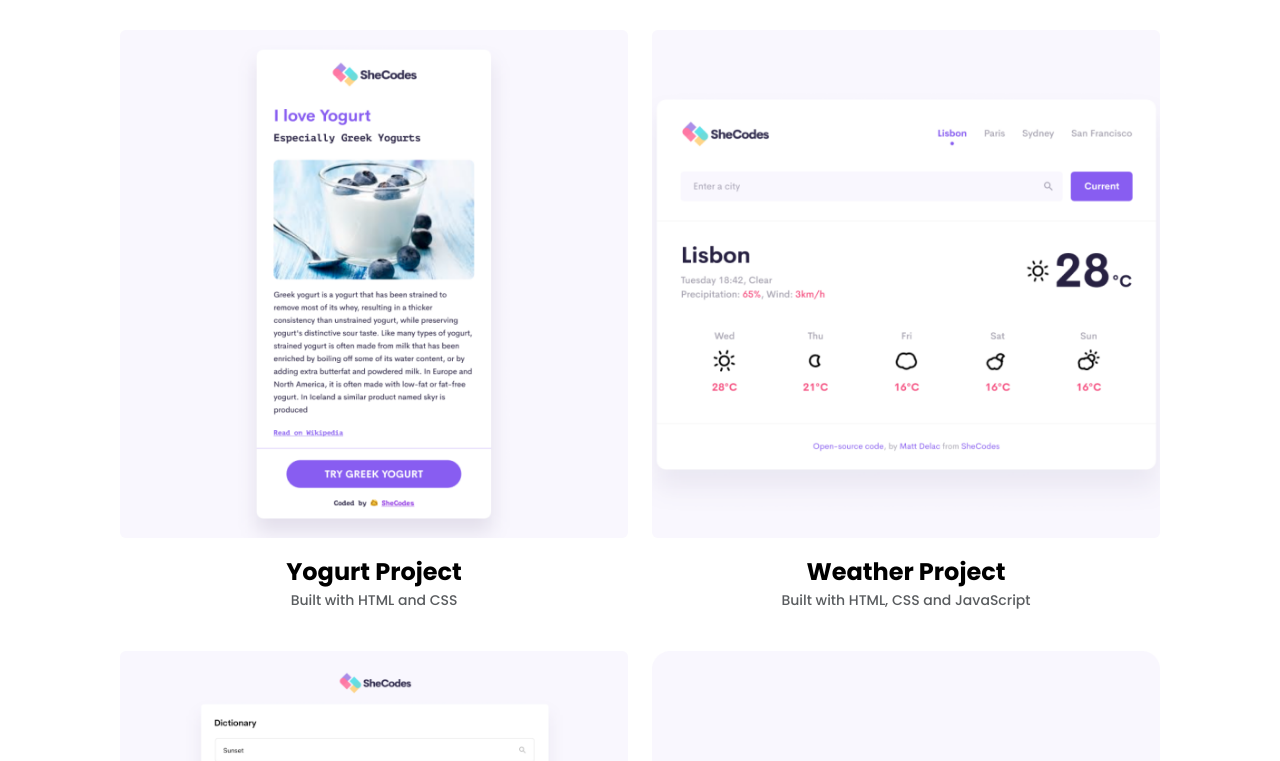
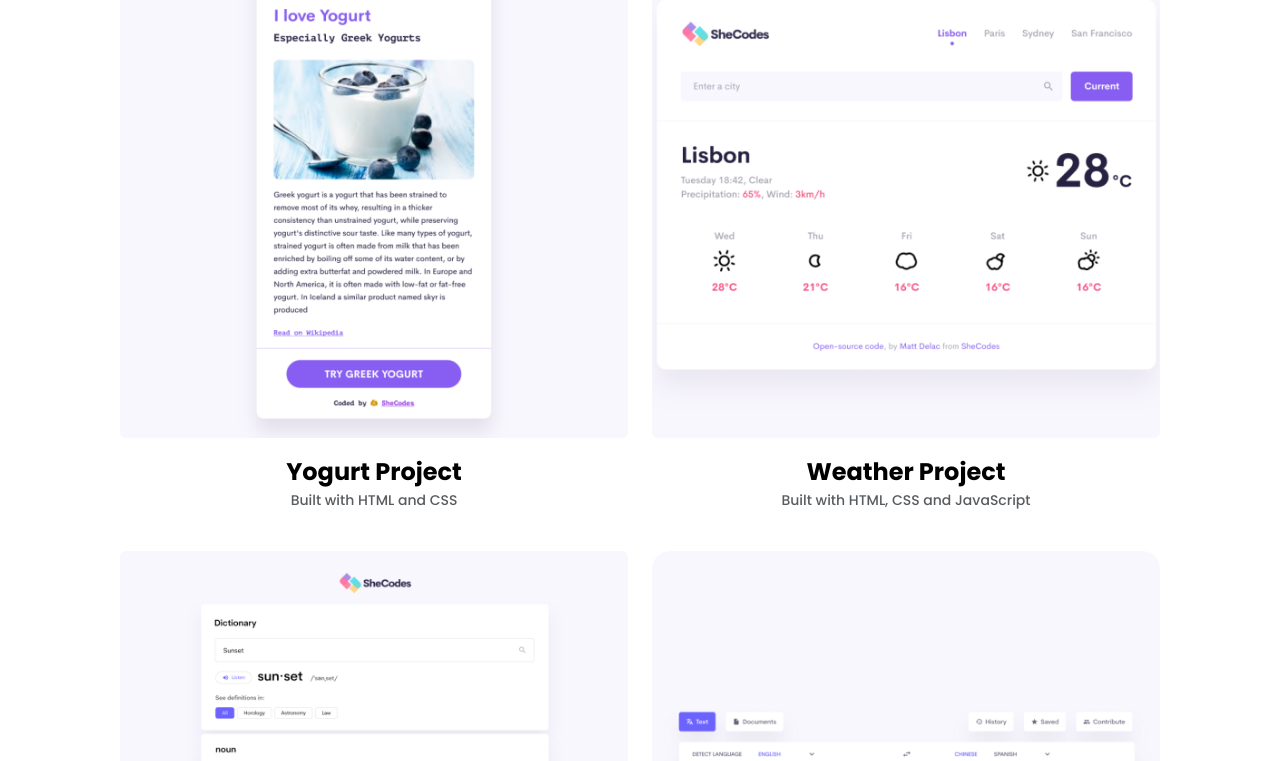
Before and after one commit to kromer52/responsive-week-4, a plain HTML site: page work.html in a window 1280 px wide. Shown: the part 368-1129 px from the top of the page. Drawn offline with nearby package versions, Linux system fonts and the light colour scheme.

```diff
--- a/styles/portfolio.css
+++ b/styles/portfolio.css
@@ -56,7 +56,7 @@ p {
 }
 
 .content-container {
-  padding: 160px 20px;
+  padding: 60px 20px;
 }
 
 .content h1 {
```
Also changed, not shown: about.html (+5 -1 lines).
